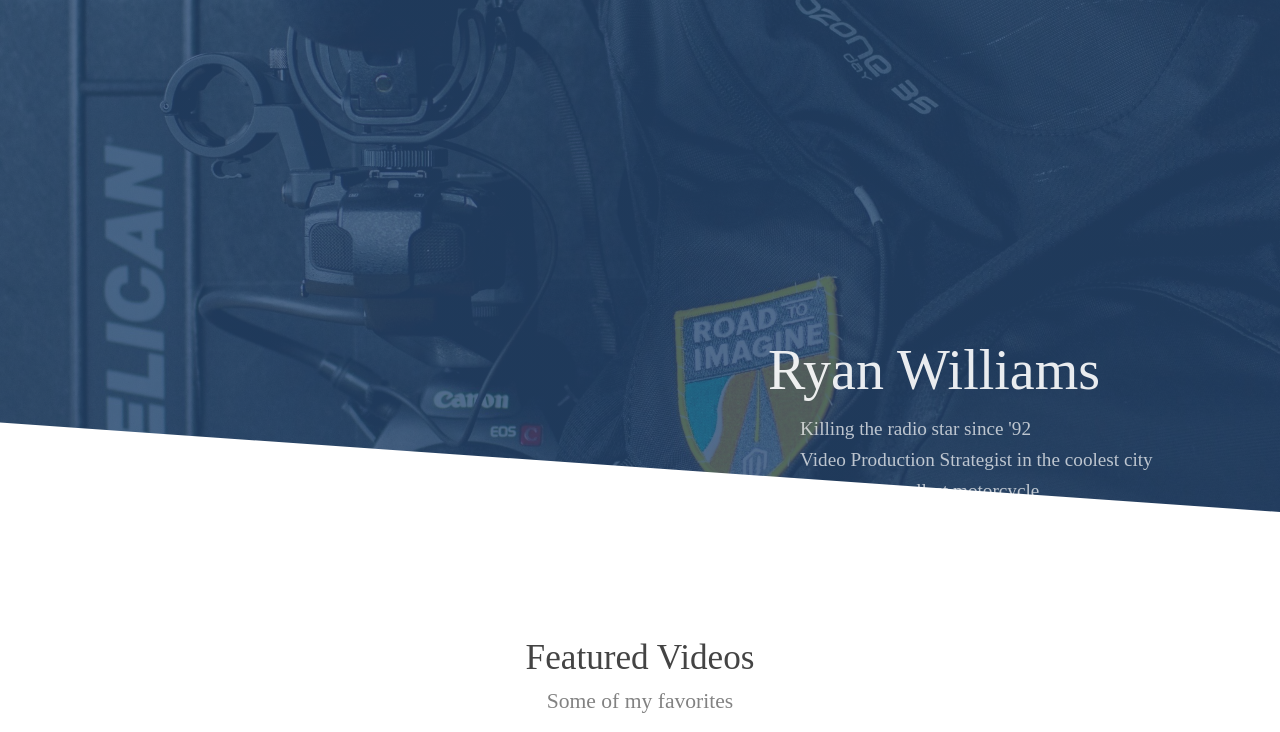
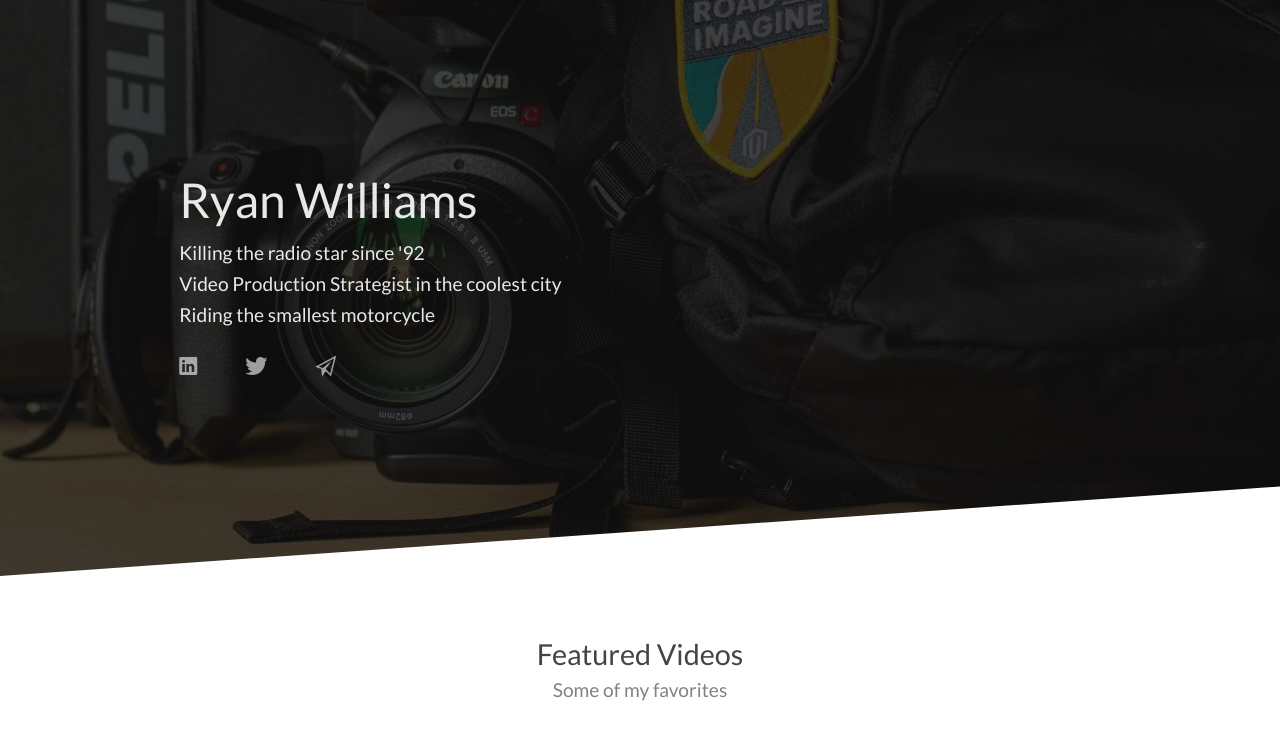
Before and after one commit to ramenhog/dove, a Jekyll site: the page built from index.html, in a window 1280 px wide. Shown: the top 732 px of the page. Built offline with Jekyll 4.4.1, drawn with Linux system fonts in a browser that asks for light colours; some web fonts are replaced; grey boxes are pictures that could not be loaded.

Commit message:
styling changing

```diff
--- a/_sass/_footer.scss
+++ b/_sass/_footer.scss
@@ -1,7 +1,7 @@
 .footer {
   font-family: "Lato", sans-serif;
   text-align: center;
-  background: $astronaut;
+  background: $darkGray;
 
   &__social-list {
     padding: 1.3rem 0;
@@ -28,7 +28,7 @@
 
   &__copyright {
     padding: 1.2em 0;
-    background: darken($astronaut, 10%);
+    background: darken($darkGray, 10%);
     font-size: 0.6rem;
     color: darken($white, 20%);
   }
--- a/_sass/_frontpage.scss
+++ b/_sass/_frontpage.scss
@@ -1,31 +1,21 @@
-body {
-  display: none;
-
-  &.loaded {
-    display: block;
-  }
-}
-
 .header {
   position: relative;
   margin-bottom: 4rem;
   padding: 0 5vw;
   background:
-    linear-gradient(rgba($astronaut, 0.8), rgba($astronaut, 0.8)),
+    linear-gradient(rgba($black, 0.8), rgba($black, 0.8)),
     url($baseurl + '/assets/profile.jpg');
-  background-position: right center;
-  background-size: auto 200%;
+  background-position: center bottom;
+  background-size: cover;
   background-repeat: no-repeat;
 
   @media #{$mobile} {
     height: 400px;
-    margin-bottom: 8rem;
   }
 
   @media #{$ipad} {
-    height: 40vw;
+    height: 45vw;
     max-height: 640px;
-    background-size: cover;
     background-attachment: fixed;
   }
 
@@ -36,13 +26,15 @@ body {
     content: '';
     height: 200px;
     position: absolute;
-    transform-origin: right bottom;
-    transform: skewY(4deg);
+    transform-origin: left bottom;
+    transform: skewY(-4deg);
     width: 100%;
     z-index: 1;
   }
 
   &__container {
+    position: relative;
+    height: 100%;
     max-width: 1200px;
     padding: 2em 0;
     margin: 0 auto;
@@ -85,28 +77,14 @@ body {
   }
 
   &__content {
-    position: relative;
+    position: absolute;
     z-index: 10;
-    text-align: center;
-    opacity: 100;
-    transform: translateY(80%);
-
-    &.animate {
-      transition: all 2s cubic-bezier(0.4, 0, 0.2, 1);
-      transition-property: opacity, transform;
-      opacity: 1;
-      transform: translateY(0);
-    }
+    left: 0;
+    top: 50%;
+    transform: translateY(-50%);
 
     @media #{$mobile} {
-      position: absolute;
-      left: 50%;
-      top: 30%;
-      text-align: left;
-    }
-
-    @media #{$ipad} {
-      left: 60%;
+      margin-left: 10%;
     }
   }
 
@@ -115,17 +93,10 @@ body {
     margin-bottom: 0.3em;
   }
 
-  &__deets {
-
-    @media #{$mobile} {
-      margin-left: 2em;
-    }
-  }
-
   &__deets-list {
     li {
       font-size: 1.1rem;
-      color: rgba($white, 0.7);
+      color: rgba($white, 0.9);
 
       @media #{$mobile} {
         font-size: 1.2rem;
@@ -179,21 +150,21 @@ body {
 
   &--videos {
     &:after {
-      background: $zumthor;
+      background: $backgroundColor;
       bottom: 0;
       left: 0;
       content: '';
-      height: 200px;
+      height: 100px;
       position: absolute;
-      transform-origin: right bottom;
-      transform: skewY(-4deg);
+      transform-origin: left bottom;
+      transform: skewY(4deg);
       width: 100%;
       z-index: -1;
     }
   }
 
   &--photos {
-    background: $zumthor;
+    background: $backgroundColor;
   }
 
   .container {
@@ -357,22 +328,6 @@ body {
     width: 100%;
     background-size: cover;
     background-position: center;
-    opacity: 1;
-
-    @media #{$mobile} {
-
-      &:before {
-        content: "";
-        position: absolute;
-        top: 0;
-        left: 0;
-        width: 100%;
-        height: 100%;
-        background-color: $darkGray;
-        opacity: 0.5;
-        transition: opacity 0.3s ease-in-out;
-      }
-    }
 
     &:after {
       content: "";
--- a/_sass/_type.scss
+++ b/_sass/_type.scss
@@ -1,8 +1,8 @@
-@import url('https://fonts.googleapis.com/css?family=Yrsa:300,400,500,600|Lato:400,500,700');
+@import url('https://fonts.googleapis.com/css?family=Lato:400,500,700');
 
 html,
 body {
-  font-family: "Yrsa", serif;
+  font-family: "Lato", serif;
   font-size: 14px;
   -moz-osx-font-smoothing: grayscale;
   -webkit-font-smoothing: antialiased;
@@ -23,21 +23,17 @@ a {
 h1 {
   font-size: 3rem;
 
-  @media #{$mobile} {
-    font-size: 3.5rem;
-  }
-
   @media #{$desktop} {
-    font-size: 4.5rem;
+    font-size: 4rem;
   }
 }
 
 h2 {
-  font-size: 2.2rem;
+  font-size: 1.8rem;
 }
 
 h3 {
-  font-size: 1.35rem;
+  font-size: 1.2rem;
   line-height: 1.4;
 }
 
--- a/_sass/_variables.scss
+++ b/_sass/_variables.scss
@@ -1,7 +1,8 @@
+$black: #111;
 $darkGray: #444;
 $gray: #828282;
 $white: #fff;
-$backgroundColor: #e3e3e3;
+$backgroundColor: #f1f1f1;
 $fontColor: #333;
 $descriptionColor: #828282;
 $timestampColor: #d2d1d1;
```
Also changed, not shown: index.html (+0 -23 lines), Gemfile.lock.
